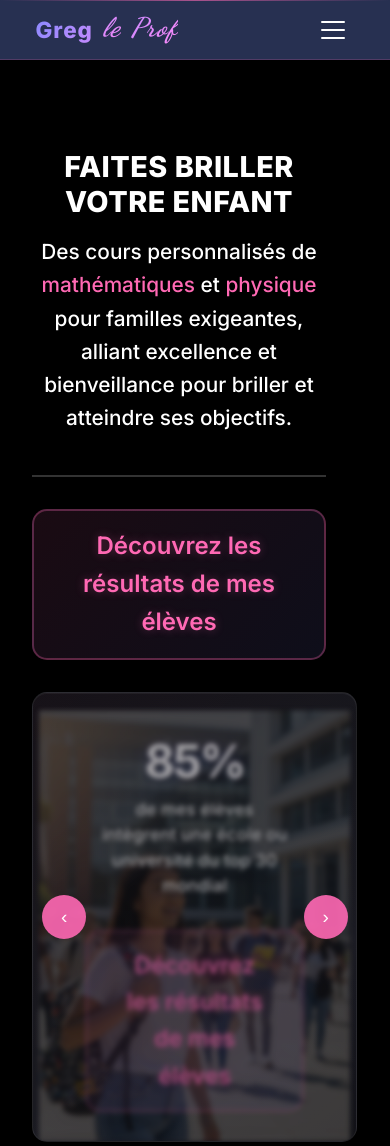
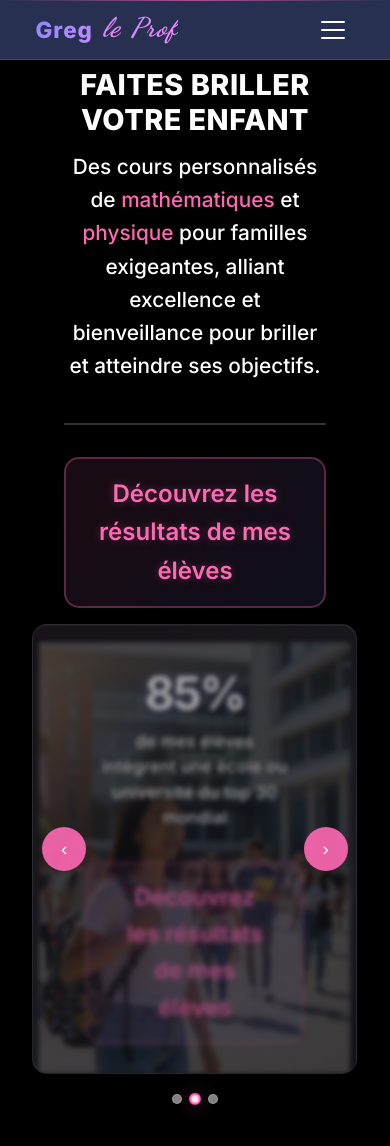
Before and after one commit to gregjazzy/GMM, a website: page index.html in a window 390 px wide. Shown: the top 1146 px of the page. Drawn offline with Linux system fonts and the light colour scheme.

Commit message:
feat: optimisation de la mise en page mobile - réorganisation et ajustement des espacements

```diff
--- a/css/style.css
+++ b/css/style.css
@@ -1538,7 +1538,13 @@ section[id] {
 
     .linking-phrase-container {
         text-align: center;
-        margin-bottom: 60px;
+        margin-bottom: 1.5rem; /* Réduit l'espace en bas */
+        padding: 0 1rem;
+    }
+
+    .linking-phrase {
+        font-size: 0.95rem; /* Texte plus petit */
+        line-height: 1.4;
     }
 
     .key-activity-title {
@@ -3862,16 +3868,34 @@ section[id] {
 }
 
     .hero-section-macro {
-        padding: 4rem 0 3rem; /* Augmenté le padding top */
+        padding: 2rem 0 2rem; /* Réduit le padding */
         min-height: auto;
-        margin-top: 30px; /* Plus d'espace pour le titre */
+        margin-top: 20px;
     }
 
     .hero-main-content {
         flex-direction: column;
         align-items: center;
-        gap: 2rem;
+        gap: 1rem; /* Réduit l'espace entre les éléments */
         text-align: center;
+    }
+
+    /* Réorganisation de la mise en page mobile */
+    .hero-visual-placeholder {
+        order: 2; /* Place la vidéo après le titre */
+        width: 100%;
+        max-width: 350px;
+        min-height: 250px; /* Réduit la hauteur */
+        margin: 0.5rem auto;
+        transform: none;
+    }
+
+    .hero-text-content {
+        order: 1;
+        width: 100%;
+        max-width: 100%;
+        margin: 0;
+        padding: 0 1rem;
     }
 
     .hero-text-content {
@@ -3880,11 +3904,11 @@ section[id] {
     }
 
     .hero-title {
-        font-size: 2.2rem;
+        font-size: 1.8rem; /* Titre plus petit sur mobile */
         line-height: 1.2;
-        margin-bottom: 1rem;
-        margin-top: 2rem; /* Ajout d'espace supplémentaire au-dessus du titre */
-        position: relative; /* Pour assurer que le titre reste au-dessus */
+        margin-bottom: 0.8rem;
+        margin-top: 1rem;
+        position: relative;
         z-index: 2;
     }
 
```
